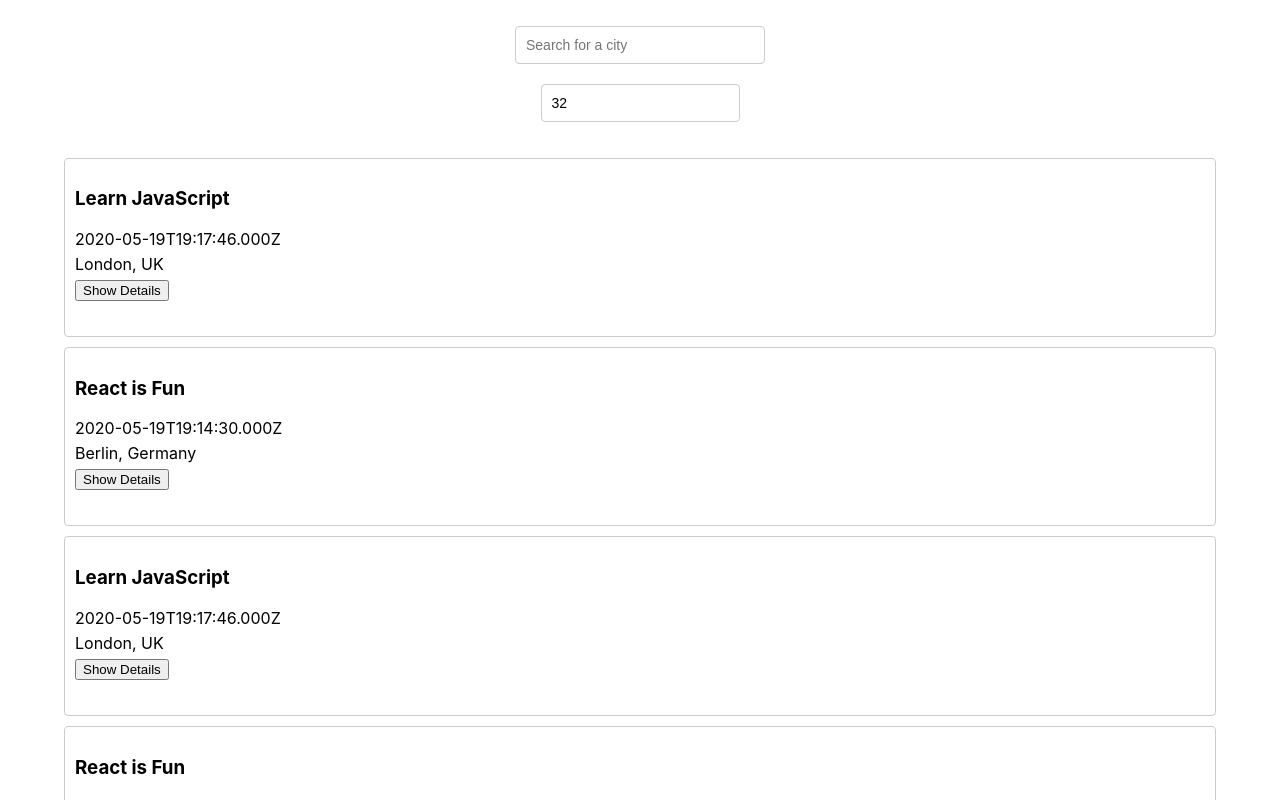
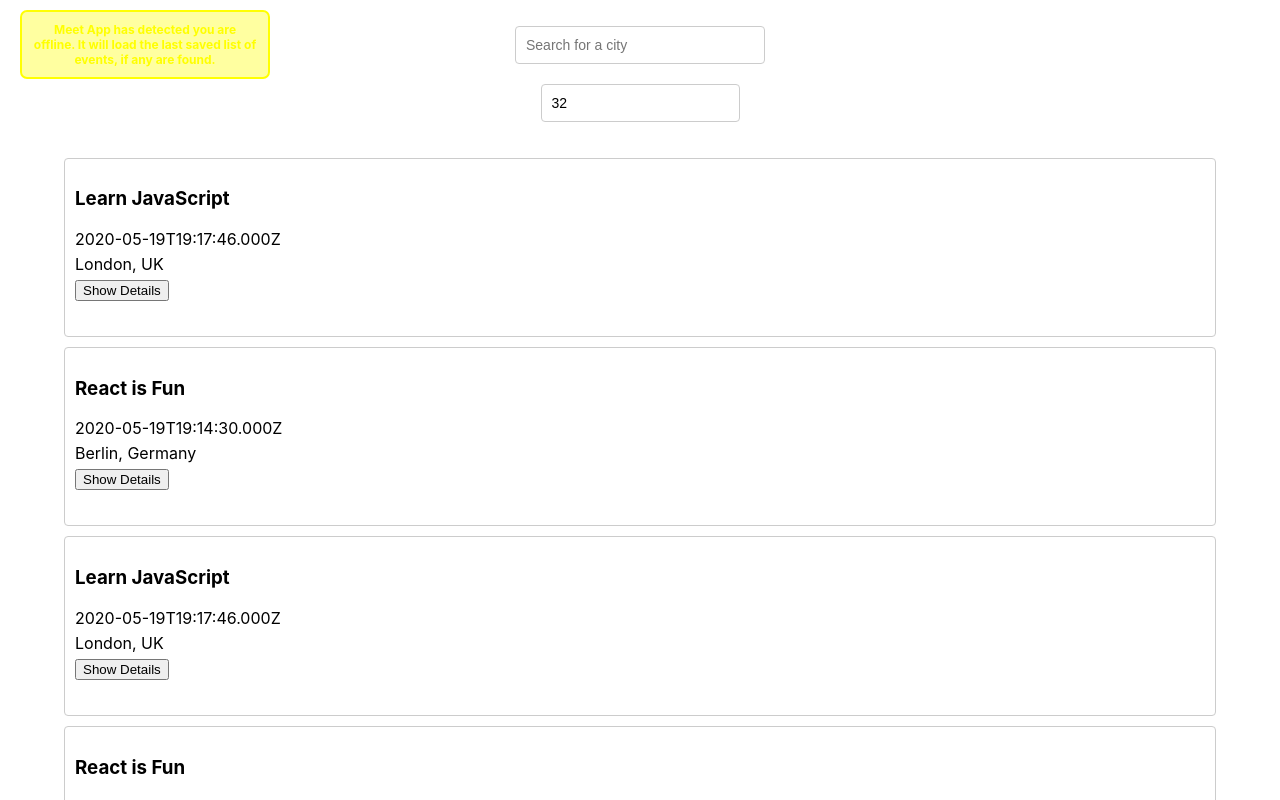
Before and after one commit to justin-yin-ly/meet-app, a React (Create React App) app: page / in a window 1280 px wide. Shown: the top 800 px of the page. Built offline with nearby package versions, Linux system fonts and the light colour scheme; what atatus-spa would draw is missing.

Commit message:
Created warning alert for detecting when user is offline.

```diff
--- a/src/App.js
+++ b/src/App.js
@@ -3,7 +3,7 @@
 import NumberOfEvents from './components/NumberOfEvents';
 import { useState, useEffect } from 'react';
 import { extractLocations, getEvents } from './api';
-import { InfoAlert, ErrorAlert } from './components/Alert';
+import { InfoAlert, ErrorAlert, WarningAlert } from './components/Alert';
 import './App.css';
 
 const App = () => {
@@ -13,6 +13,7 @@
   const [currentCity, setCurrentCity ] = useState("See all cities");
   const [infoAlert, setInfoAlert] = useState("")
   const [errorAlert, setErrorAlert] = useState("")
+  const [warningAlert, setWarningAlert] = useState("")
 
   const fetchData = async () => {
     if(currentNOE < events.length) {
@@ -29,6 +30,13 @@
   }
 
   useEffect(() => {
+    if (navigator.online) {
+      setWarningAlert("");
+    }
+    else {
+      setWarningAlert("Meet App has detected you are offline. It will load the last saved list of events, if any are found.");
+    }
+
     fetchData();
   }, [currentCity, currentNOE]);
 
@@ -37,6 +45,7 @@
       <div className="alerts-container">
         {infoAlert.length ? <InfoAlert text={infoAlert}/> : null}
         {errorAlert.length ? <ErrorAlert text={errorAlert}/> : null}
+        {warningAlert.length ? <WarningAlert text={warningAlert}/> : null}
       </div>
       <CitySearch
         allLocations={allLocations}
--- a/src/components/Alert.js
+++ b/src/components/Alert.js
@@ -50,4 +50,12 @@
     }
 }
 
-export { InfoAlert, ErrorAlert };
+class WarningAlert extends Alert {
+  constructor(props) {
+    super(props);
+    this.color = 'rgb(255, 255, 0)'; // yellow
+    this.bgColor = 'rgb(255, 255, 160)'; // light yellow
+  }
+}
+
+export { InfoAlert, ErrorAlert, WarningAlert };
```
